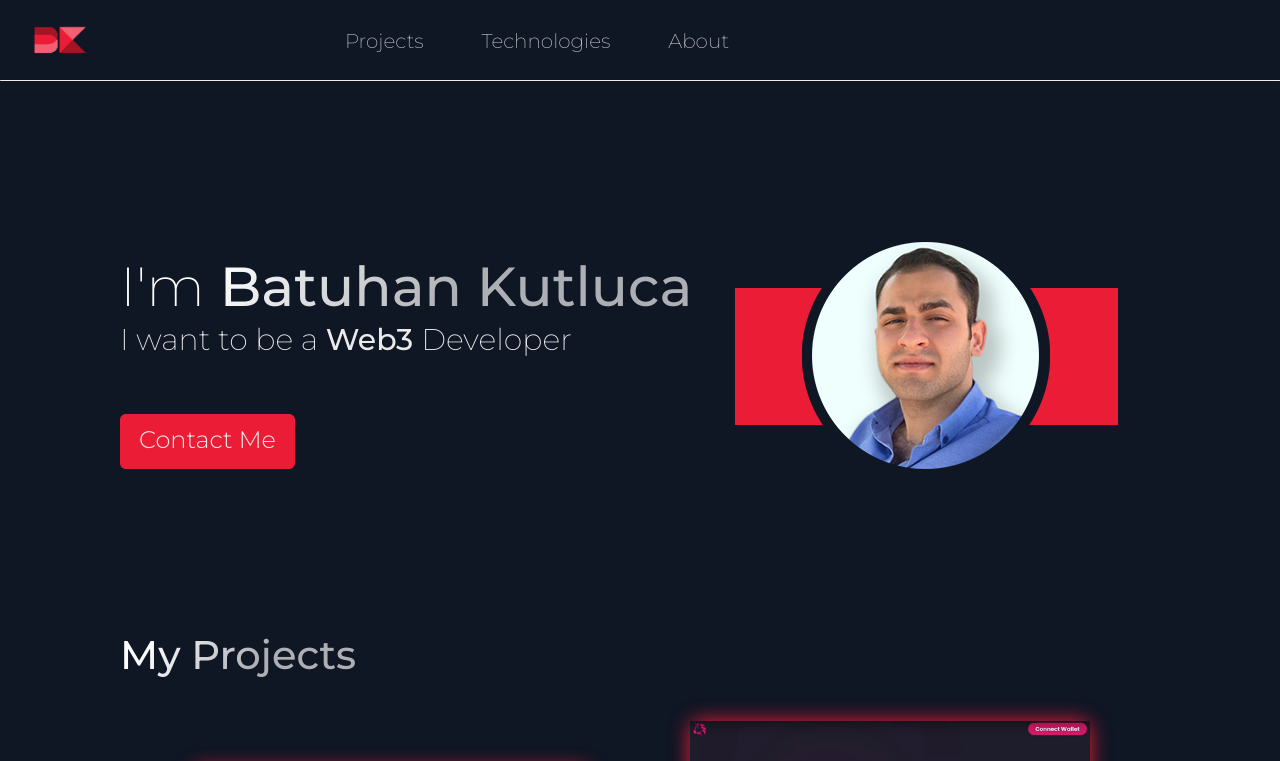
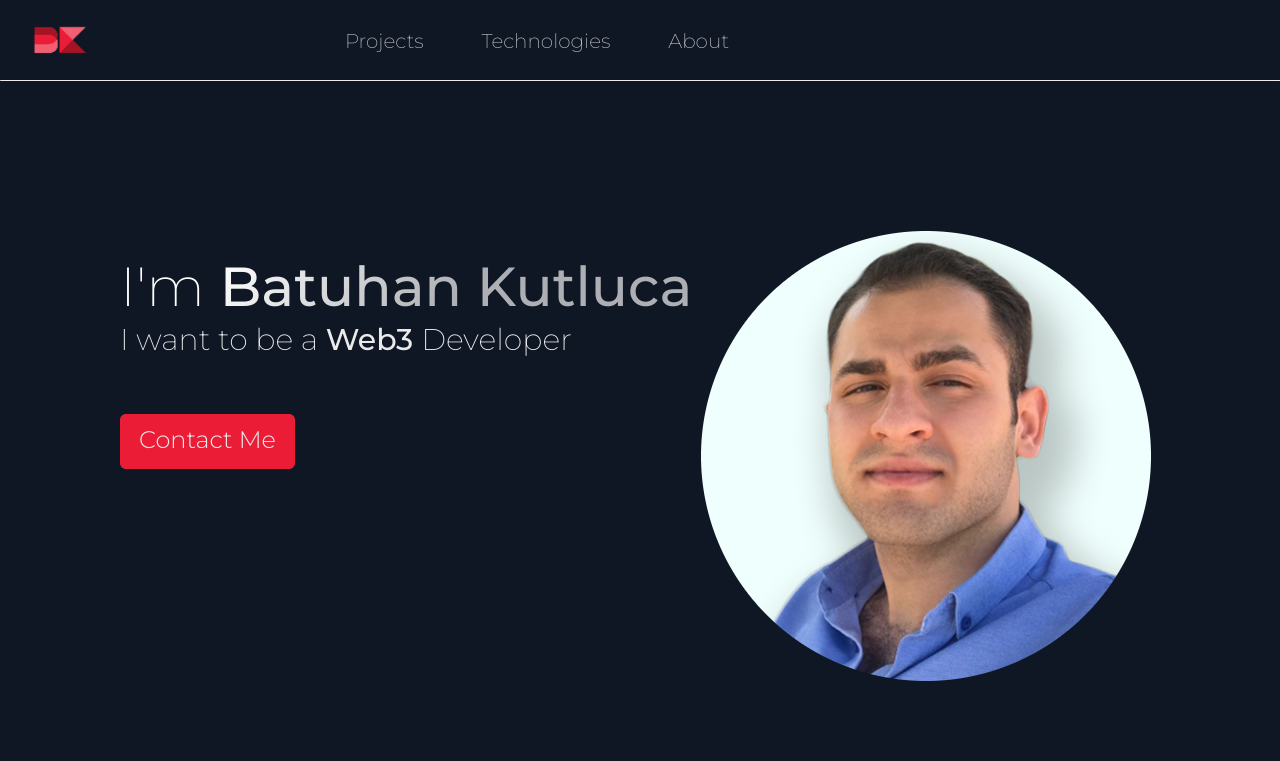
Before and after one commit to kutlucabatuhan/portfoliosite, a Next.js app: page / in a window 1280 px wide. Shown: the top 761 px of the page. Built offline with nearby package versions, Linux system fonts and the light colour scheme.

Commit message:
Update Hero.js

```diff
--- a/src/components/Hero/Hero.js
+++ b/src/components/Hero/Hero.js
@@ -22,7 +22,7 @@ const Hero = (props) => (
       </LeftSection>
       <RightSection>
         <a href='/' style={{ display: "flex", alignItems: "center", color: "white" }}>
-          <Img src='./profile.png'/>
+          <Img src='./profile2.png'/>
         </a>
       </RightSection>
 
```
